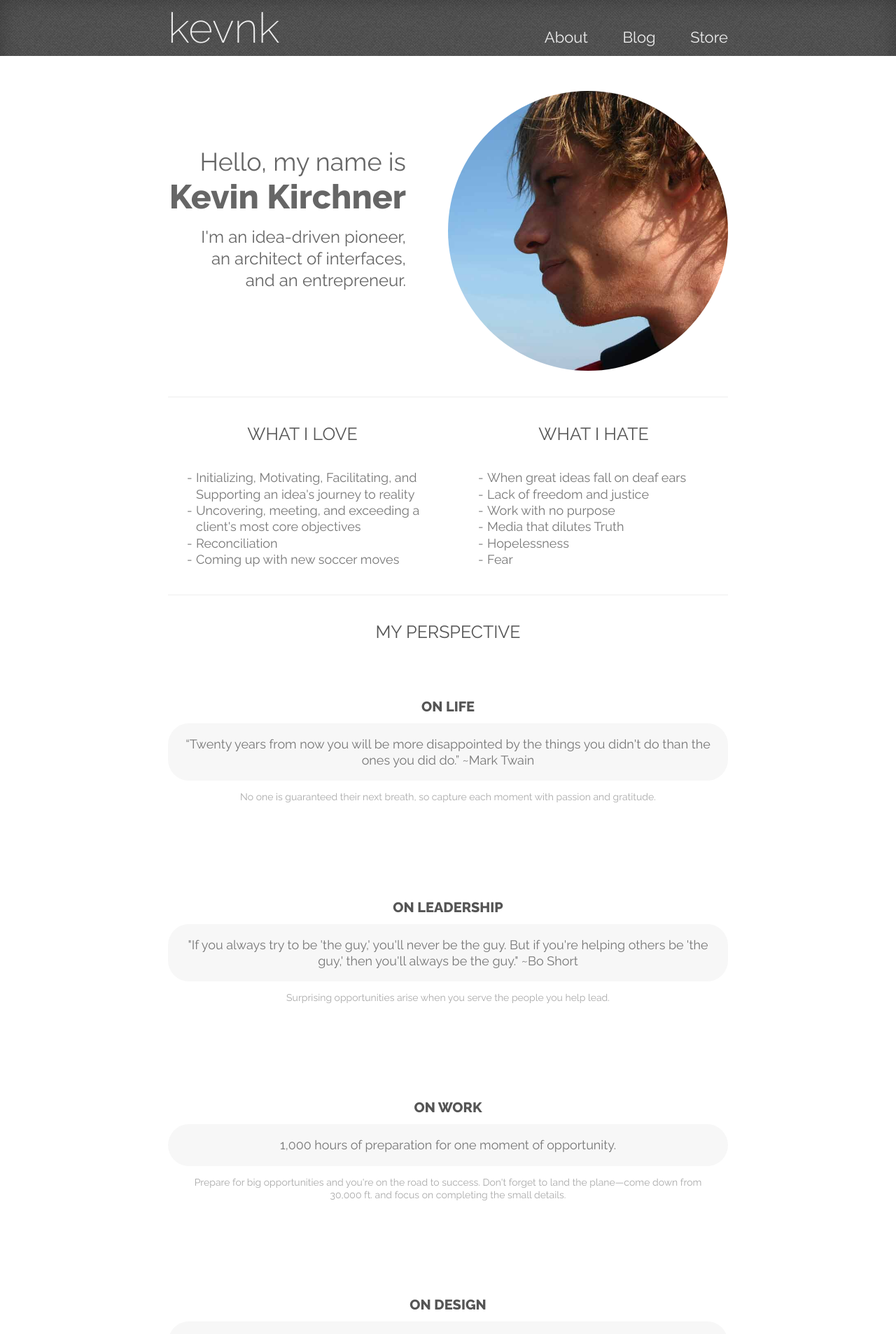
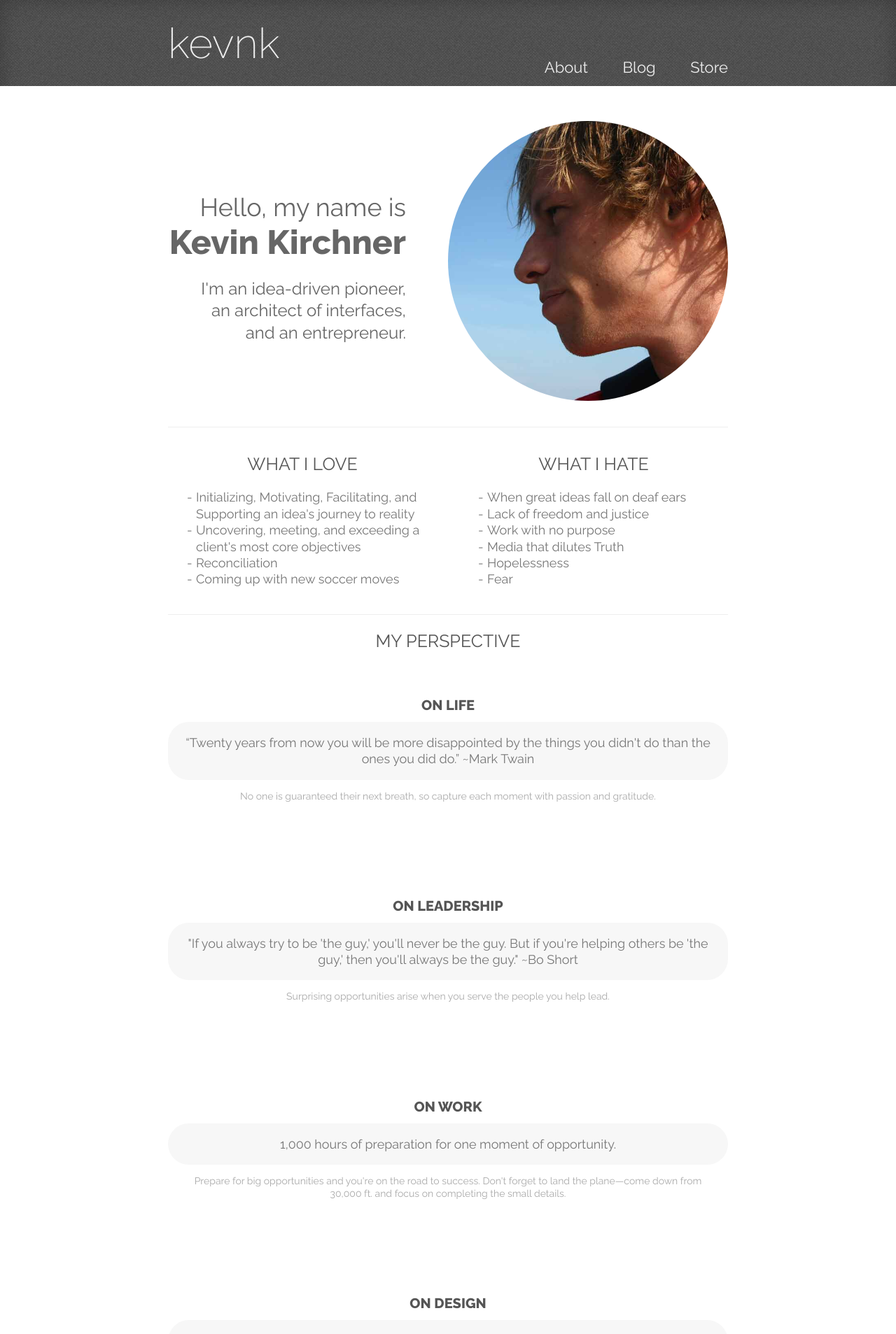
Before and after one commit to kevnk/kevnk.github.io, a Jekyll site: the page built from index.html, in a window 1280 px wide. Shown: the top 1907 px of the page at 70% size. Built offline with Jekyll 4.4.1, drawn with Linux system fonts in a browser that asks for light colours; comment, search, counter and statistics services are not loaded.

Commit message:
fixing awful typography

```diff
--- a/assets/css/main.css
+++ b/assets/css/main.css
@@ -77,7 +77,7 @@ a:hover i { text-decoration: none;}
 }
 
 /* GLOBAL ========================================= */
-h1,h2,h3,h4,h5,h6 { color: #333; font-weight: 100; margin:0; line-height: 2.6;}
+h1,h2,h3,h4,h5,h6 { color: #333; font-weight: 100; margin:0; line-height: 1.4; margin:.6em 0;}
 h3,h4,h5,h6 { font-weight: 700; color: #555; text-transform: uppercase;}
 main h1 { font-weight: 300; line-height: 1.5; border-bottom: 1px solid #eee; margin: .25em 0 .75em;}
 h1 i, h2 i, h3 i, h4 i, h5 i, h6 i { color: #666;}
```
